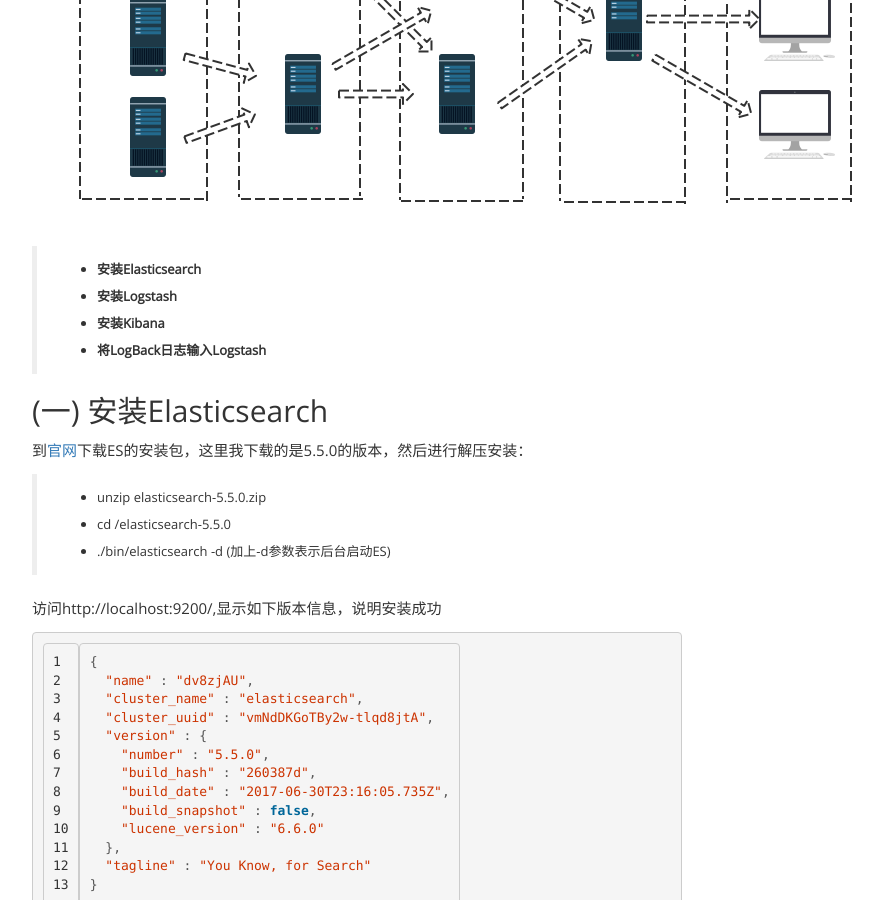
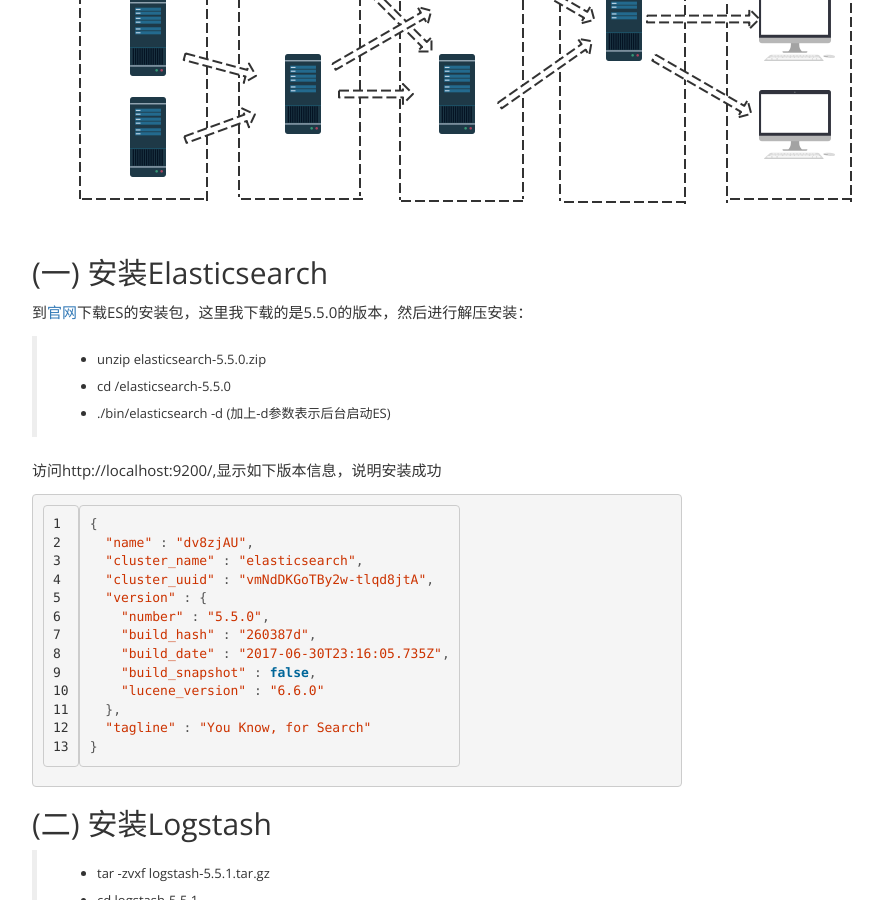
Before and after one commit to lcbbcl/licaibo.github.io, a Jekyll site: the page built from _posts/2017-08-03-ELK.md, in a window 1280 px wide and 900 px high, scrolled down 635 px. Shown: the whole window, without its empty margins (283-1166 px from the left). Built offline with Jekyll 4.4.1, drawn with Linux system fonts in a browser that asks for light colours.

```diff
--- a/_posts/2017-08-03-ELK.md
+++ b/_posts/2017-08-03-ELK.md
@@ -8,11 +8,6 @@
 
 平时查看错误日志，都是登录到服务器，然后用命令进行查看，不是很好的定位问题，决定搭建一个ELK的日志查看平台。ELK是Elasticsearch、Logstash、Kibana三个的简称。Elasticsearch是一个分布式的实时搜索引擎，Logstash是一个日志的收集器，Kibana是在浏览器端用于展示的可视化工具。将他们三个结合起来，可以用于日志的可视化分析，大体功能如下图:
 ![cmd-markdown-logo](https://licaibo.github.io/assets/img/elk.png)
-
-> * **安装Elasticsearch**
-> * **安装Logstash**
-> * **安装Kibana**
-> * **将LogBack日志输入Logstash**
 
 ## (一) 安装Elasticsearch
 到[官网](https://www.elastic.co/cn/products)下载ES的安装包，这里我下载的是5.5.0的版本，然后进行解压安装：
```
